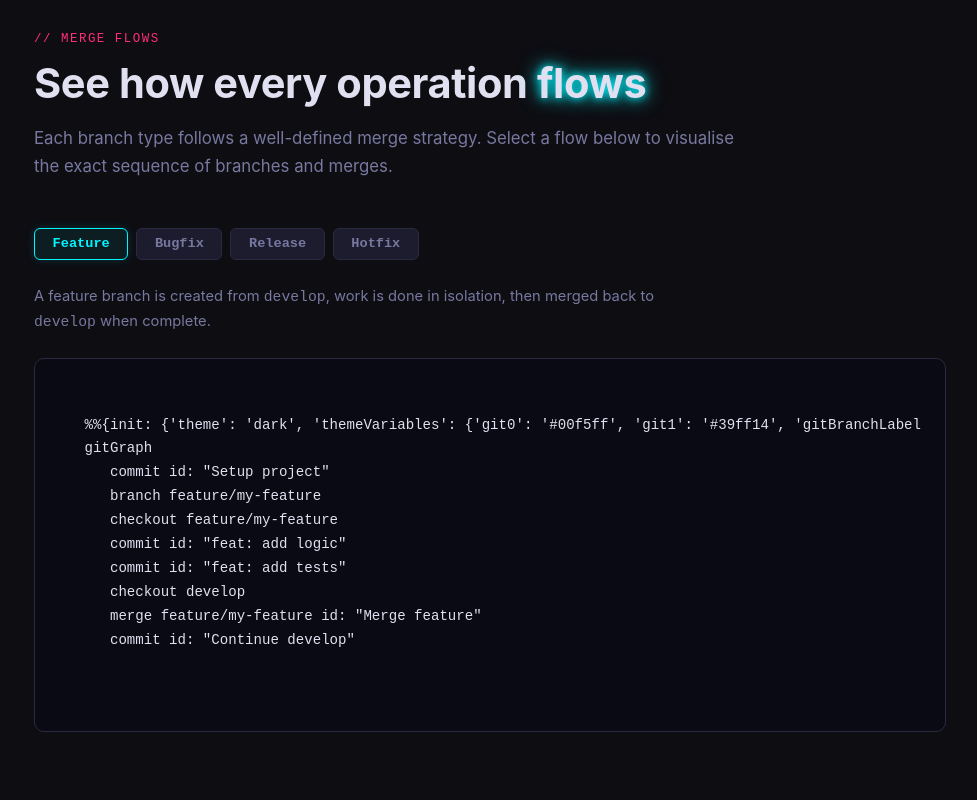
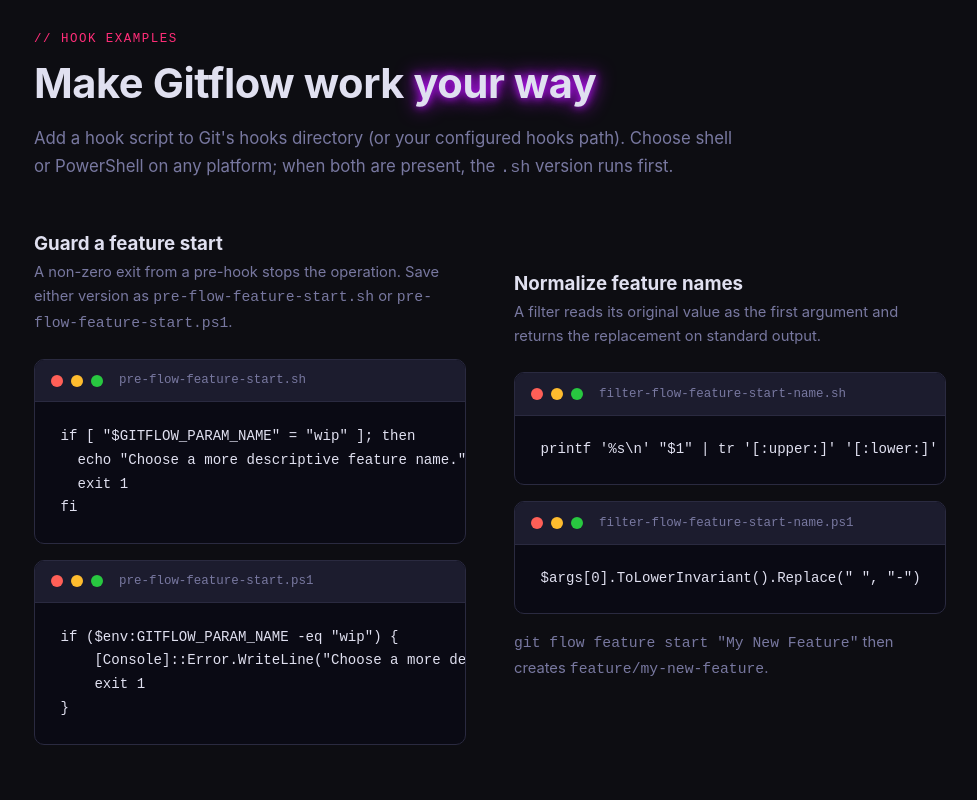
Before and after one commit to karl-sjogren/karls-gitflow, a website: page gh-pages/index.html in a window 1280 px wide. Shown: the part 1820-2620 px from the top of the page, without its empty margins (150-1127 px from the left). Drawn offline with Linux system fonts and the light colour scheme; a script that the page names is missing.

Commit message:
Added hooks examples

```diff
--- a/gh-pages/index.html
+++ b/gh-pages/index.html
@@ -572,6 +572,7 @@
   <ul class="nav-links" id="nav-menu">
     <li><a href="#why">Why</a></li>
     <li><a href="#flows">Flows</a></li>
+    <li><a href="#hook-examples">Hooks</a></li>
     <li><a href="#install">Install</a></li>
     <li><a href="#usage">Usage</a></li>
     <li><a href="https://github.com/karl-sjogren/karls-gitflow" target="_blank" rel="noopener">GitHub</a></li>
@@ -644,6 +645,83 @@
       <h3>Custom Hooks</h3>
       <p>Run scripts around Gitflow operations or transform parameters to fit
          your team's workflow.</p>
+    </div>
+  </div>
+</section>
+
+<hr class="divider" />
+
+<!-- ── Hook examples ────────────────────────────────────────────── -->
+<section id="hook-examples">
+  <p class="section-label">// Hook examples</p>
+  <h2>Make Gitflow work <span class="glow-purple">your way</span></h2>
+  <p class="section-intro">
+    Add a hook script to Git's hooks directory (or your configured hooks path).
+    Choose shell or PowerShell on any platform; when both are present, the
+    <code>.sh</code> version runs first.
+  </p>
+
+  <div class="install-grid">
+    <div>
+      <h3>Guard a feature start</h3>
+      <p class="flow-description">
+        A non-zero exit from a pre-hook stops the operation. Save either version
+        as <code>pre-flow-feature-start.sh</code> or
+        <code>pre-flow-feature-start.ps1</code>.
+      </p>
+      <div class="code-window">
+        <div class="code-titlebar">
+          <div class="dot dot-red"></div>
+          <div class="dot dot-yellow"></div>
+          <div class="dot dot-green"></div>
+          <span class="code-filename">pre-flow-feature-start.sh</span>
+        </div>
+        <pre>if [ "$GITFLOW_PARAM_NAME" = "wip" ]; then
+  echo "Choose a more descriptive feature name." &gt;&amp;2
+  exit 1
+fi</pre>
+      </div>
+      <div class="code-window" style="margin-top:1rem;">
+        <div class="code-titlebar">
+          <div class="dot dot-red"></div>
+          <div class="dot dot-yellow"></div>
+          <div class="dot dot-green"></div>
+          <span class="code-filename">pre-flow-feature-start.ps1</span>
+        </div>
+        <pre>if ($env:GITFLOW_PARAM_NAME -eq "wip") {
+    [Console]::Error.WriteLine("Choose a more descriptive feature name.")
+    exit 1
+}</pre>
+      </div>
+    </div>
+    <div>
+      <h3>Normalize feature names</h3>
+      <p class="flow-description">
+        A filter reads its original value as the first argument and returns the
+        replacement on standard output.
+      </p>
+      <div class="code-window">
+        <div class="code-titlebar">
+          <div class="dot dot-red"></div>
+          <div class="dot dot-yellow"></div>
+          <div class="dot dot-green"></div>
+          <span class="code-filename">filter-flow-feature-start-name.sh</span>
+        </div>
+        <pre>printf '%s\n' "$1" | tr '[:upper:]' '[:lower:]' | tr ' ' '-'</pre>
+      </div>
+      <div class="code-window" style="margin-top:1rem;">
+        <div class="code-titlebar">
+          <div class="dot dot-red"></div>
+          <div class="dot dot-yellow"></div>
+          <div class="dot dot-green"></div>
+          <span class="code-filename">filter-flow-feature-start-name.ps1</span>
+        </div>
+        <pre>$args[0].ToLowerInvariant().Replace(" ", "-")</pre>
+      </div>
+      <p class="flow-description" style="margin-top:1rem;">
+        <code>git flow feature start "My New Feature"</code> then creates
+        <code>feature/my-new-feature</code>.
+      </p>
     </div>
   </div>
 </section>
```
Also changed, not shown: README.md.
